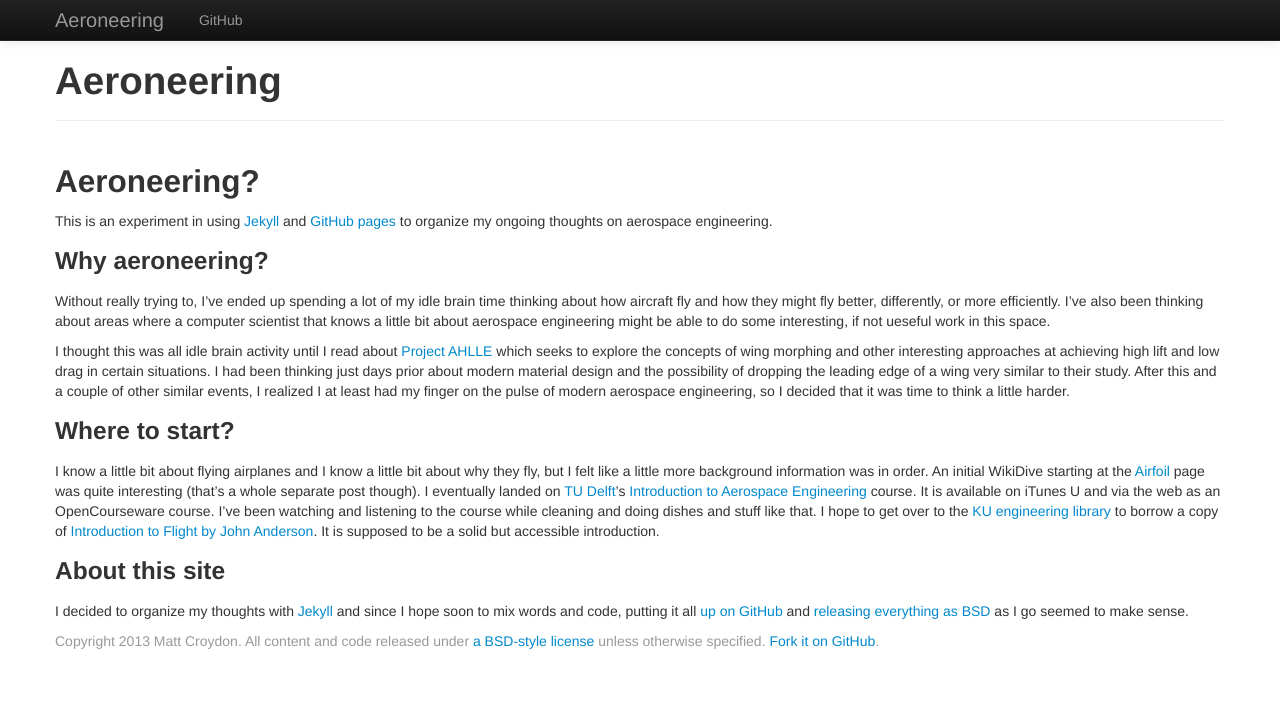
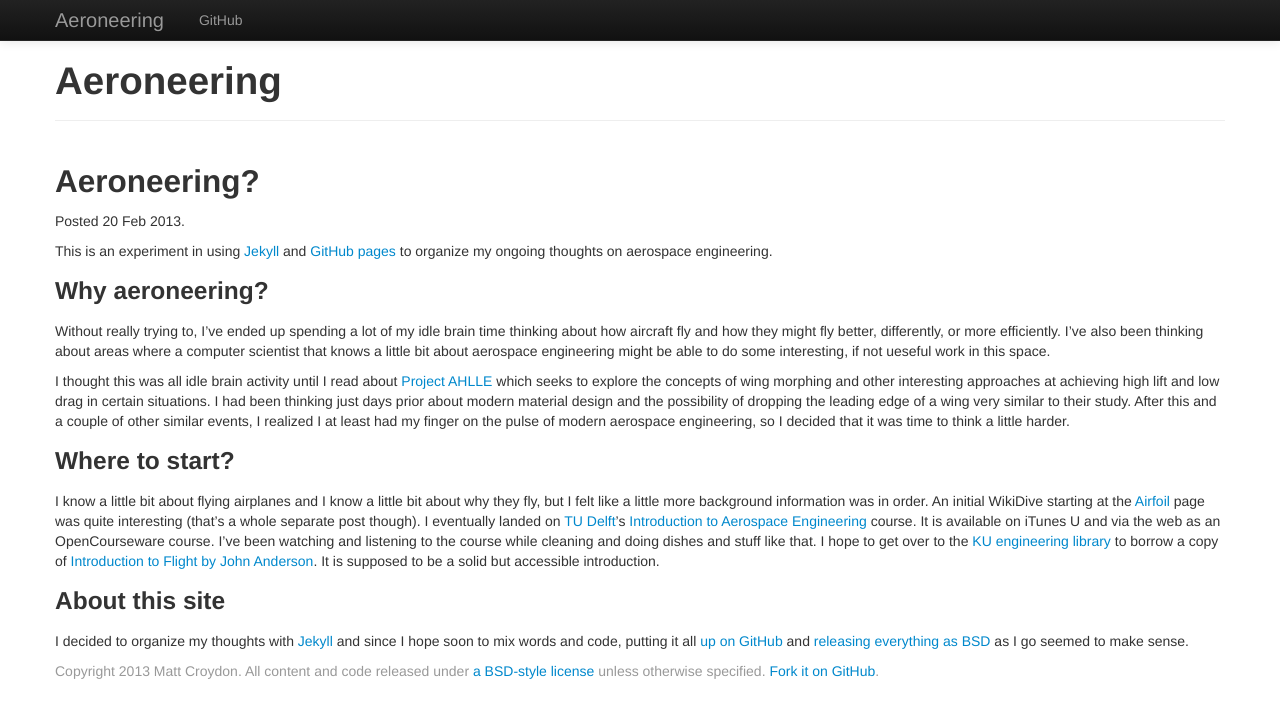
Before and after one commit to aeroneering/aeroneering.github.com, a Jekyll site: the page built from _posts/2013-02-20-aeroneering.md, in a window 1280 px wide. Shown: the top 718 px of the page. Built offline with Jekyll 4.4.1, drawn with Linux system fonts in a browser that asks for light colours.

Commit message:
Add date.

```diff
--- a/_layouts/post.html
+++ b/_layouts/post.html
@@ -3,5 +3,6 @@ layout: default
 ---
 <div class="container">
 <h2>{{ page.title }}</h2>
+<p>Posted {{ page.date | date_to_string }}.</p>
 {{ content }}
 </div>
```
